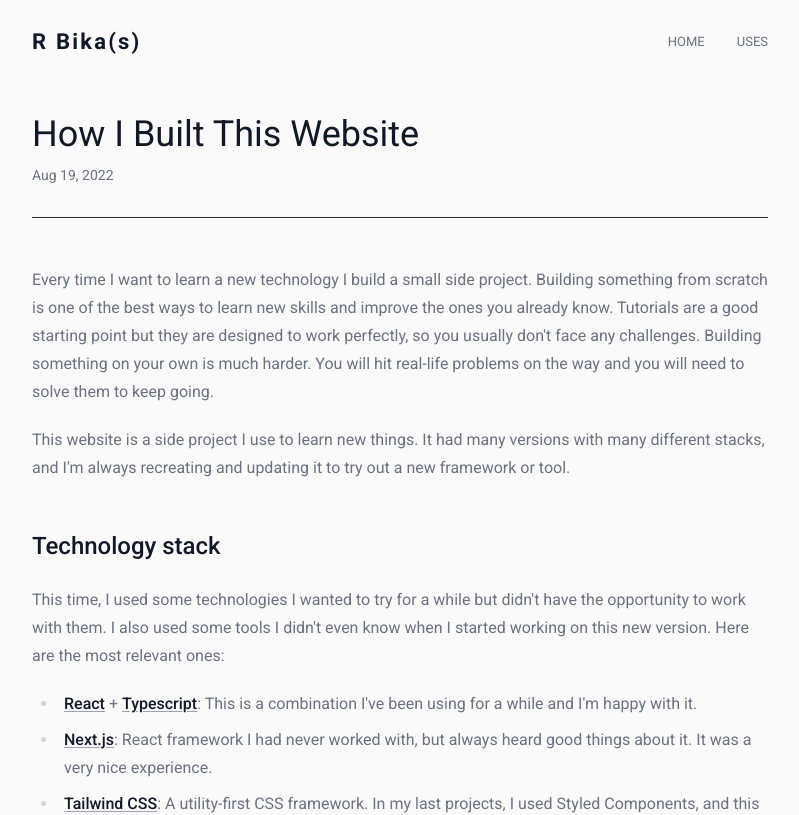
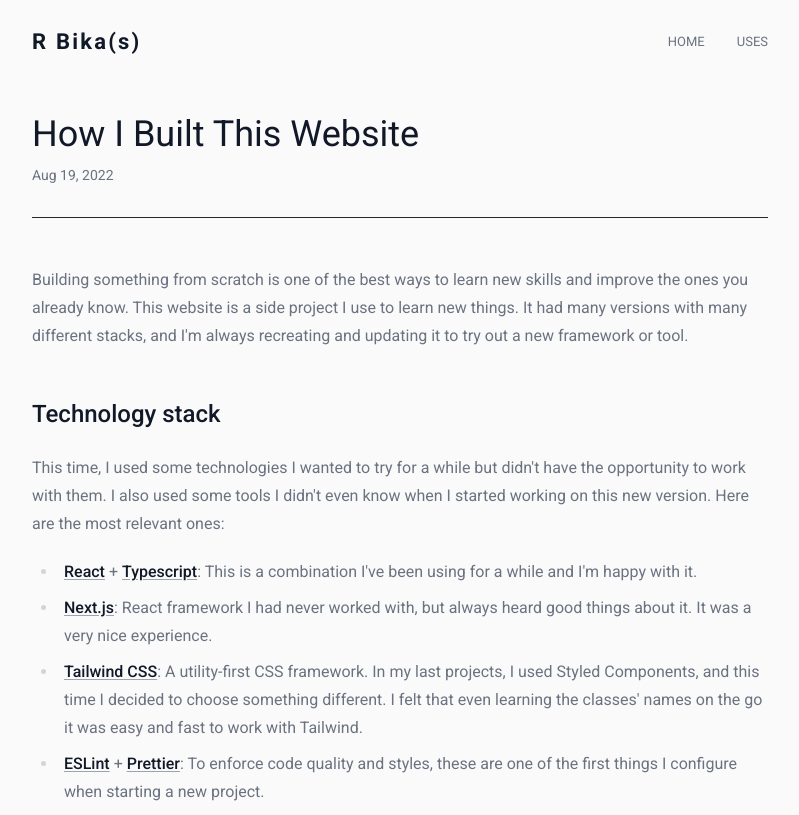
Before and after one commit to rbika/rbika.com, a Next.js app: page /blog/how-i-built-this-website in a window 1280 px wide. Shown: the top 815 px of the page, without its empty margins (240-1039 px from the left). Built offline with nearby package versions, Linux system fonts and the light colour scheme.

Commit message:
Update blog post content

```diff
--- a/src/pages/blog/how-i-built-this-website.mdx
+++ b/src/pages/blog/how-i-built-this-website.mdx
@@ -10,9 +10,7 @@ export const meta = {
 
 {/* ----------------------------------------------------------------------- */}
 
-Every time I want to learn a new technology I build a small side project. Building something from scratch is one of the best ways to learn new skills and improve the ones you already know. Tutorials are a good starting point but they are designed to work perfectly, so you usually don't face any challenges. Building something on your own is much harder. You will hit real-life problems on the way and you will need to solve them to keep going.
-
-This website is a side project I use to learn new things. It had many versions with many different stacks, and I'm always recreating and updating it to try out a new framework or tool.
+Building something from scratch is one of the best ways to learn new skills and improve the ones you already know. This website is a side project I use to learn new things. It had many versions with many different stacks, and I'm always recreating and updating it to try out a new framework or tool.
 
 ## Technology stack
 
```
